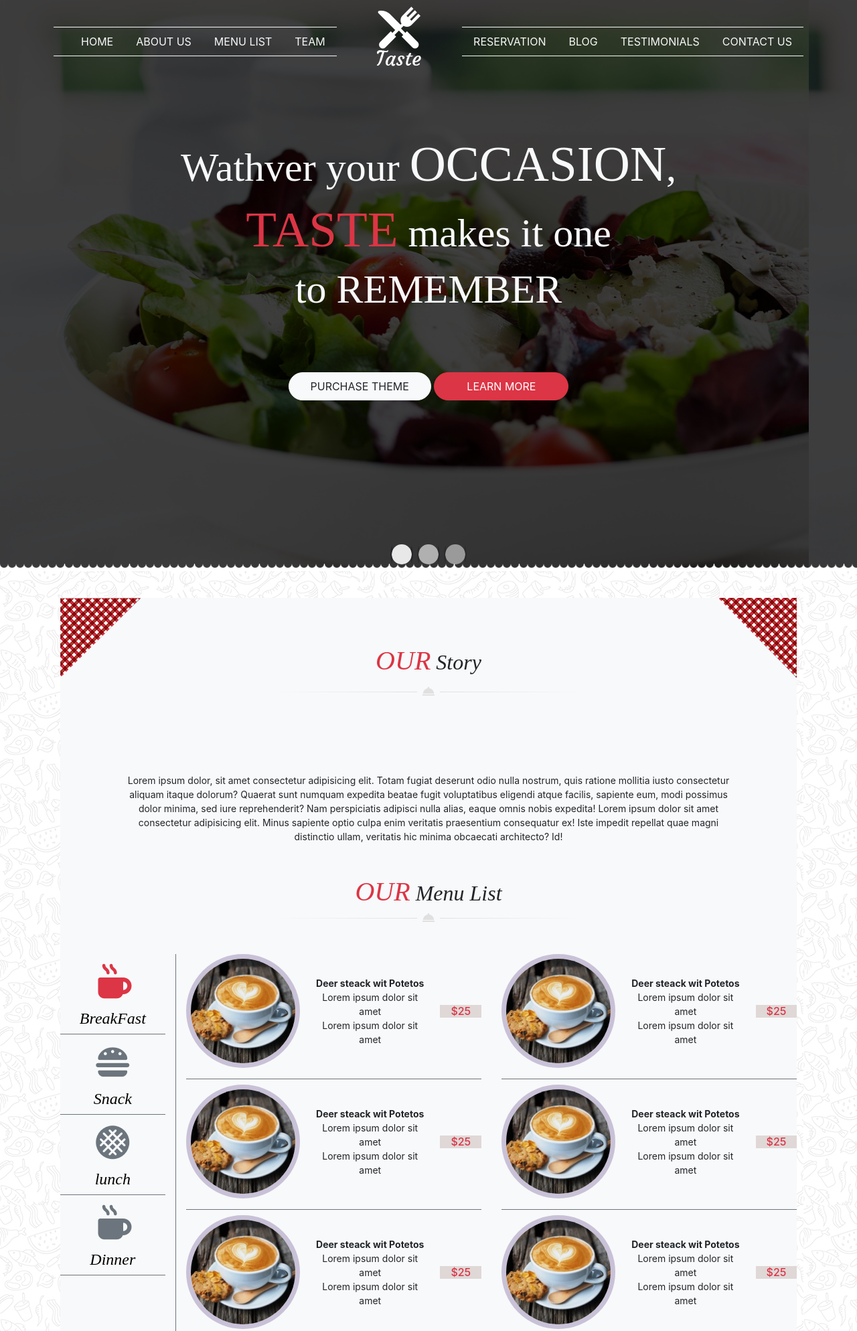
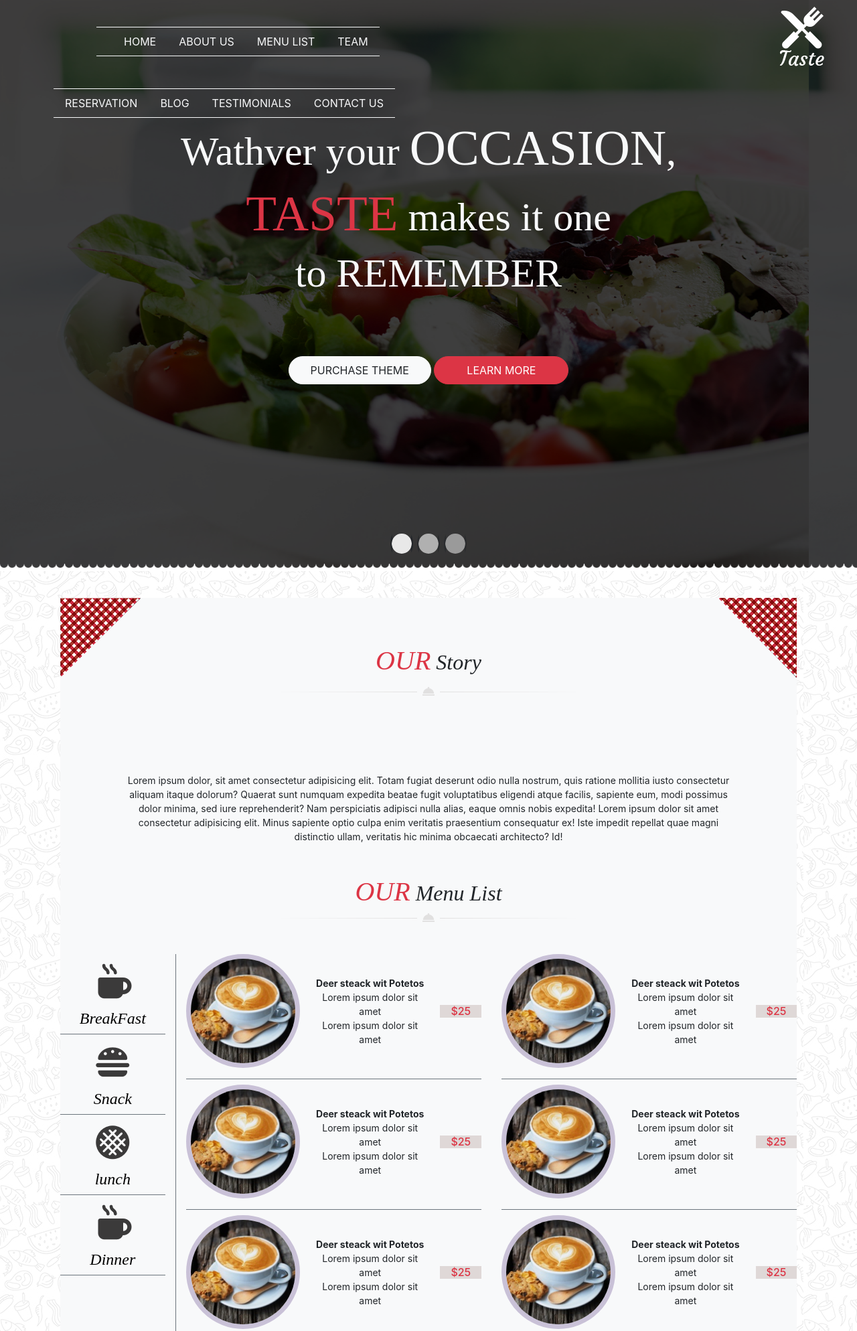
Before and after one commit to Zakariajuro/coding_16_site_chef, a website: page index.html in a window 1280 px wide. Shown: the top 1988 px of the page at 67% size. Drawn offline with nearby package versions, Linux system fonts and the light colour scheme; a web font is replaced by a local one.

Commit message:
correction_hover-icon-section1

```diff
--- a/index.html
+++ b/index.html
@@ -11,9 +11,9 @@
     <!-- HEADER  -->
     <header class="position-relative overflow-hidden">
         <!-- CAROUSEL -->
-        <div id="carouselExampleIndicators mw-100 position-fixed" class="carousel slide position-relative" data-ride="carousel">
+        <div id="carouselExampleIndicators mw-100" class="carrou carousel slide position-relative " data-ride="carousel">
             <!-- NAVBAR  -->
-            <nav class="navbar position-absolute mx-auto mw-100" style="z-index: 1;">
+            <nav class="navbare navbar position-absolute ml-8 mw-100" style="z-index: 1;">
                 <div class="d-xl-none dropdown">
                     <a class="btn btn-light dropdown-toggle" href="#" role="button" id="dropdownMenuLink" data-toggle="dropdown" aria-haspopup="true" aria-expanded="false">
                       MENU
@@ -67,19 +67,24 @@
                     </ul>
                 </div>
                 <!-- TITRE CAROUSEL -->
-                <div class="divh1 flex-lg-column text-center text-light mx-auto">
-                    <h1>Wathver your <span class="occasion">OCCASION</span>,</h1>
-                    <h1><span class="taste text-danger">TASTE</span> makes it one</h1>
-                    <h1>to REMEMBER</h1>
+
+            </nav>
+            <div style="z-index: 1;" class="divh1 pt-14 container text-center text-light position-absolute mx-auto mw-100">
+               <div class="row">
+                   <div class="col-12">
+                    <h1 class="mw-100">Wathver your <span class="occasion">OCCASION</span>,</h1>
+                    <h1 class="mw-100"><span class="taste text-danger">TASTE</span> makes it one</h1>
+                    <h1 class="mw-100">to REMEMBER</h1>
                     <button type="button" class="btn btn-light mt-7 px-5 py-2 rounded-pill">PURCHASE THEME</button>
                     <button type="button" class="btn btn-danger mt-7 py-2 px-6 rounded-pill">LEARN MORE</button>
-                </div>
-            </nav>
+                   </div>
+               </div>
 
+            </div>
             <!-- BUTTON DE PAGE CAROUSEL -->
-            <ol class="carousel-indicators m-0 mx-auto">
+            <ol class="carousel-indicators">
               <li data-target="#carouselExampleIndicators" data-slide-to="0" class="barre active" style="width: 10px; height: 10px;"></li>
-              <li data-target="#carouselExampleIndicators" data-slide-to="1" class="barre " style="width: 10px; height: 10px;"></li>
+              <li data-target="#carouselExampleIndicators" data-slide-to="1" class="barre" style="width: 10px; height: 10px;"></li>
               <li data-target="#carouselExampleIndicators" data-slide-to="2" class="barre" style="width: 10px; height: 10px;"></li>
             </ol>
             <!-- IMAGE CAROUSEL -->
@@ -94,6 +99,7 @@
                 <img src="./public/img/banner1.jpg" class="img d-block w-100" alt="...">
               </div>
             </div>
+        </div>
             <!-- <a class="carousel-control-prev" href="#carouselExampleIndicators" role="button" data-slide="prev">
               <span class="carousel-control-prev-icon" aria-hidden="true"></span>
               <span class="sr-only">Previous</span>
@@ -101,7 +107,7 @@
             <a class="carousel-control-next" href="#carouselExampleIndicators" role="button" data-slide="next">
               <span class="carousel-control-next-icon" aria-hidden="true"></span>
               <span class="sr-only">Next</span> -->
-            </a>
+
           </div>
           <div class="divdent pt-2">
             <img src="./public/img/bottom_decoration_img.png" class="" alt="">
@@ -146,19 +152,19 @@
                     <!-- COL 2 ICON  -->
                     <div class="col-12 col-lg-2 pl21 text-dark  border-top-0 border-bottom-0 border-left-0 border border-secondary">
                         <div class="divicon pb-0 border-top-0 border-right-0 border-left-0 border border-secondary">
-                           <a class="" href=""><i class="aicon fas fa-mug-hot text-secondary pt-3 text-danger" style="font-size: 50px;"></i></a>
+                           <a style="color: rgb(59, 58, 58);" class="burger" href=""><i class="aicon fas fa-mug-hot pt-3" style="font-size: 50px;"></i></a>
                             <a class="text-decoration-none" href=""><h4 class=" pt-3">BreakFast</h4></a>
                         </div>
                         <div class="divicon pb-0 border-top-0 border-right-0 border-left-0 border border-secondary">
-                           <a class="" href=""><i class="aicon fas fa-hamburger text-secondary pt-3" style="font-size: 50px;"></i></a>
+                           <a style="color: rgb(59, 58, 58);" class="burger" href=""><i class="aicon fas fa-hamburger pt-3" style="font-size: 50px;"></i></a>
                             <a class="text-decoration-none" href=""><h4 class="pt-3">Snack</h4></a>
                         </div>
                         <div class="divicon pb-0 border-top-0 border-right-0 border-left-0 border border-secondary">
-                            <a class="" href=""><i class="aicon fas fa-stroopwafel text-secondary pt-3" style="font-size: 50px;"></i></a>
+                            <a style="color: rgb(59, 58, 58);" class="burger" href=""><i class="aicon fas fa-stroopwafel pt-3" style="font-size: 50px;"></i></a>
                             <a class="text-decoration-none" href=""><h4 class=" pt-3">lunch</h4></a>
                         </div>
                         <div class="divicon pb-0 border-top-0 border-right-0 border-left-0 border border-secondary">
-                           <a class="" href=""> <i class="aicon fas fa-mug-hot text-secondary pt-3" style="font-size: 50px;"></i></a>
+                           <a style="color: rgb(59, 58, 58);" class="burger" href=""><i class="aicon fas fa-mug-hot pt-3" style="font-size: 50px;"></i></a>
                             <a class="text-decoration-none" href=""><h4 class=" pt-3">Dinner</h4></a>
                         </div>
                     </div>
--- a/src/sass/modules/_header.sass
+++ b/src/sass/modules/_header.sass
@@ -9,7 +9,18 @@ nav
                     background-color: #c94040fd
 
 .divh1
-    padding-top: 100px
+    // padding-top: 100px
+// @media screen and (max-width: 760px)
+//     header
+//         .carrou
+//             .navbare
+//             .divh1
+//                 background-color: red
+
+
+
+
+
 
 
 h1
--- a/src/sass/modules/_section1.sass
+++ b/src/sass/modules/_section1.sass
@@ -54,9 +54,16 @@ p
     text-decoration: none
 .divicon
     text-decoration: none
+// a
+//     color: none
+// .burger
+// .burger:hover
+//     color: red
 .aicon
+
+    color: #757070fa
 .aicon:hover
-    color: #c243
+    color: #bb1c3cfb
 .divbas
     display: flex
     justify-content: space-between
```
